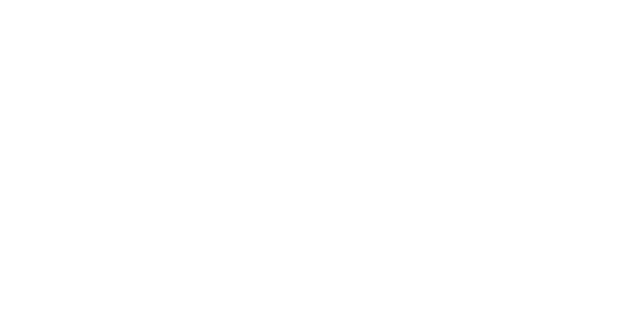
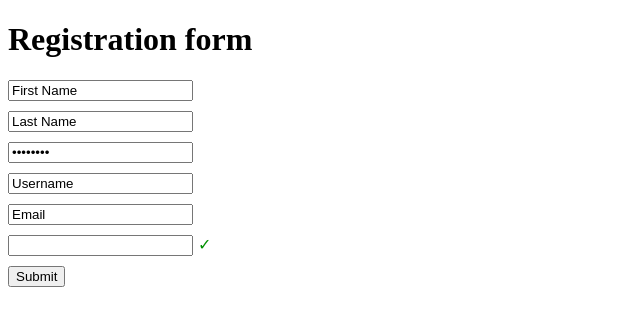
Before and after one commit to zeroxvee/LoginRegistration, a website: page client/index.html in a window 1280 px wide. Shown: the whole page, without its empty margins (0-640 px from the left). Drawn offline with Linux system fonts and the light colour scheme.

Commit message:
add registration form

```diff
--- a/client/index.html
+++ b/client/index.html
@@ -3,11 +3,46 @@
   <head>
     <meta charset="UTF-8" />
     <meta name="viewport" content="width=device-width, initial-scale=1.0" />
-    <!-- TODO: Update '<title>'. -->
-    <title>Document</title>
+    <title>Registration Form</title>
+    <link rel="stylesheet" href="./style.css" />
   </head>
   <body>
-    <!-- 'Connect' JS to this HTML file. -->
+    <h1>Registration form</h1>
+    <form>
+      <div>
+        <!-- For accessiblity, 'for' should match corresponding 'input id' -->
+        <label for="firstname"></label>
+        <input id="firstname" type="text" value="First Name" />
+      </div>
+
+      <div>
+        <label for="lastname"></label>
+        <input id="lastname" type="text" value="Last Name" />
+      </div>
+
+      <div>
+        <label for="password"></label>
+        <input id="password" type="password" value="Password" />
+      </div>
+
+      <div>
+        <label for="username"></label>
+        <input id="username" type="text" value="Username" />
+      </div>
+
+      <div>
+        <label for="email"></label>
+        <input id="email" type="email" value="Email" />
+      </div>
+
+      <div>
+        <label for="phone"></label>
+        <input id="phone" type="tel" maxlength="10" />
+        <span class="validity"></span>
+      </div>
+      <input type="submit" value="Submit" class="button" />
+    </form>
+
     <script src="./scripts.js"></script>
   </body>
 </html>
--- a/client/style.css
+++ b/client/style.css
@@ -0,0 +1,25 @@
+div {
+  margin-bottom: 10px;
+  position: relative;
+}
+
+input[type="number"] {
+  width: 100px;
+}
+
+input + span {
+  padding-right: 30px;
+}
+
+input:invalid+span:after {
+  position: absolute; content: '✖';
+  padding-left: 5px;
+  color: #8b0000;
+}
+
+input:valid+span:after {
+  position: absolute;
+  content: '✓';
+  padding-left: 5px;
+  color: #009000;
+}
```
